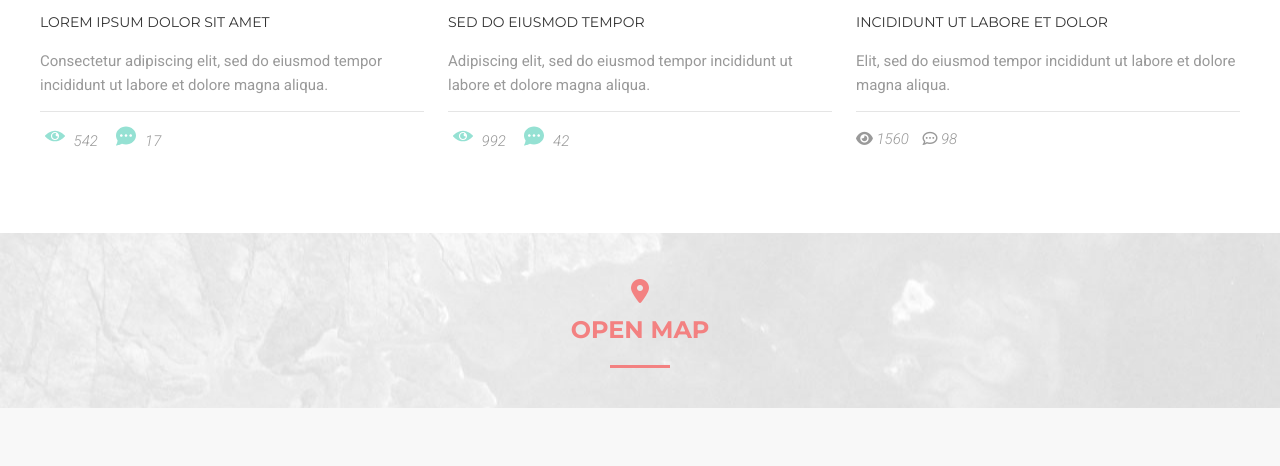
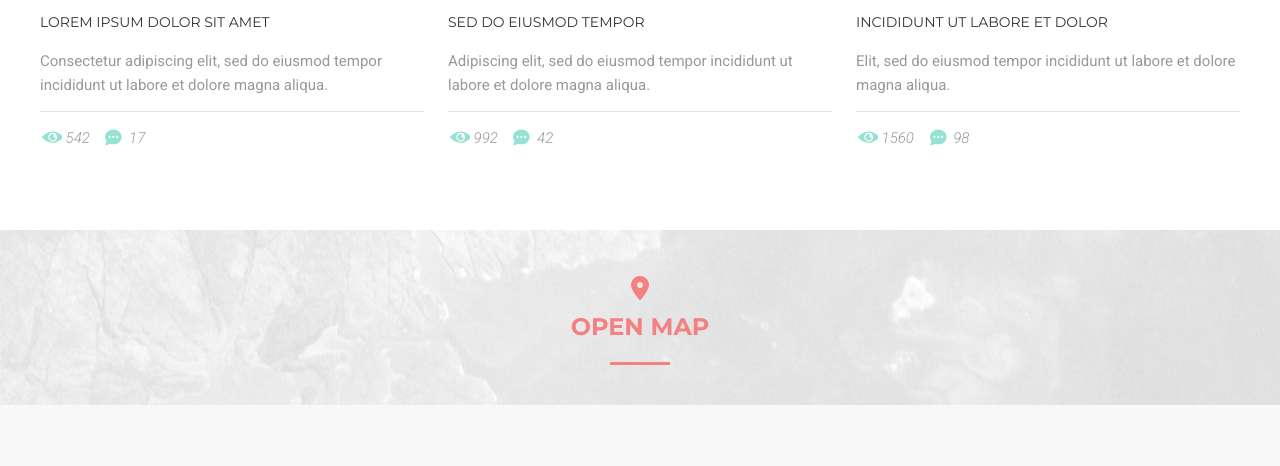
Before and after one commit to krlim/krlim-github.io, a plain HTML site: page mogo/index.html in a window 1280 px wide. Shown: the part 8052-8518 px from the top of the page. Drawn offline with Linux system fonts and the light colour scheme.

Commit message:
blog  svg

```diff
--- a/mogo/assets/css/style.css
+++ b/mogo/assets/css/style.css
@@ -783,14 +783,15 @@
 }
 
 .blog-stat__item{
-    display: inline-block;
-    vertical-align: middle;
     margin-right: 10px;
+    line-height: .5;
 }
 
 .blog-stat__item svg{
-    height: 20px;
-    width: 30px;
+    display: inline-block;
+    vertical-align: text-top;
+    height: 18px;
+    width: 22px;
     fill: #95e1d3;
 }
 
--- a/mogo/index.html
+++ b/mogo/index.html
@@ -57,7 +57,7 @@
                 c3.812,3.903,5.716,8.518,5.716,13.848V115.626z"/>
            </g>
        </symbol>
-       <symbol id="eye" viewBox="0 0 512 512">
+       <symbol id="eye" viewBox="0 60 430 430">
            <g>
                <path d="M508.177,245.995C503.607,240.897,393.682,121,256,121S8.394,240.897,3.823,245.995c-5.098,5.698-5.098,14.312,0,20.01
                 C8.394,271.103,118.32,391,256,391s247.606-119.897,252.177-124.995C513.274,260.307,513.274,251.693,508.177,245.995z M256,361
@@ -69,7 +69,7 @@
             </g>
 
        </symbol>
-       <symbol id="comment" viewBox="0 0 60 60">
+       <symbol id="comment" viewBox="0 0 65 65">
            <g>
                 <path d="M30,1.5c-16.542,0-30,12.112-30,27c0,5.204,1.646,10.245,4.768,14.604c-0.591,6.537-2.175,11.39-4.475,13.689
                 c-0.304,0.304-0.38,0.769-0.188,1.153C0.275,58.289,0.625,58.5,1,58.5c0.046,0,0.092-0.003,0.139-0.01
@@ -639,8 +639,8 @@
                            </span>
                            <span class="blog-stat__item">
                               <svg>
-                                       <use xlink:href="#comment"></use>
-                                    </svg>
+                                  <use xlink:href="#comment"></use>
+                              </svg>
                               42
                            </span>
                        </div>
@@ -664,11 +664,15 @@
                     <div class="blog__footer">
                        <div class="blog-stat">
                            <span class="blog-stat__item">
-                              <i class="fas fa-eye"></i>
+                              <svg>
+                                  <use xlink:href="#eye"></use>
+                              </svg>
                               1560
                            </span>
                            <span class="blog-stat__item">
-                              <i class="far fa-comment-dots"></i>
+                            <svg>
+                                <use xlink:href="#comment"></use>
+                            </svg>
                               98
                            </span>
                        </div>
```
